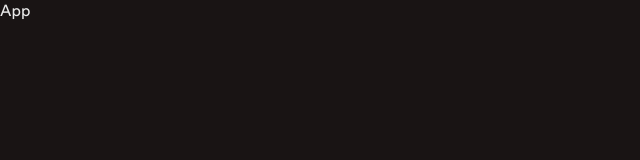
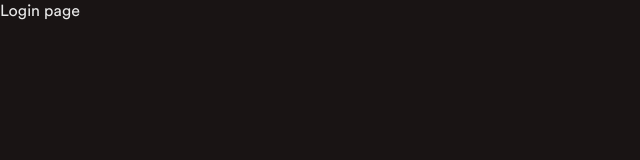
Before and after one commit to DavidShefcik/spotify-queue, a React (Vite) app in the folder frontend/: page /login in a window 1280 px wide. Shown: the top 160 px of the page, without its empty margins (0-640 px from the left). Built offline with nearby package versions, Linux system fonts and the light colour scheme.

Commit message:
Frontend navigation

```diff
--- a/frontend/package.json
+++ b/frontend/package.json
@@ -8,8 +8,10 @@
   },
   "dependencies": {
     "aphrodite": "^2.4.0",
+    "axios": "^0.24.0",
     "react": "^17.0.2",
-    "react-dom": "^17.0.2"
+    "react-dom": "^17.0.2",
+    "react-router-dom": "^6.2.1"
   },
   "devDependencies": {
     "@types/react": "^17.0.33",
--- /dev/null
+++ b/frontend/src/context/GlobalContextProvider.tsx
@@ -0,0 +1,9 @@
+import { ReactChild } from "react";
+
+interface Props {
+  children: ReactChild;
+}
+
+export default function GlobalContextProvider({ children }: Props) {
+  return <>{children}</>;
+}
--- a/frontend/src/layout/App.tsx
+++ b/frontend/src/layout/App.tsx
@@ -1,7 +1,10 @@
+import Navigation from "./Navigation";
+import GlobalContextProvider from "~/context/GlobalContextProvider";
+
 export default function App() {
   return (
-    <div>
-      <p>App</p>
-    </div>
+    <GlobalContextProvider>
+      <Navigation />
+    </GlobalContextProvider>
   );
 }
--- /dev/null
+++ b/frontend/src/layout/Navigation.tsx
@@ -0,0 +1,17 @@
+import { BrowserRouter, Routes, Route } from "react-router-dom";
+
+import LoginPage from "~/pages/Login";
+import HomePage from "~/pages/Home";
+import NotFoundPage from "~/pages/NotFound";
+
+export default function Navigation() {
+  return (
+    <BrowserRouter>
+      <Routes>
+        <Route path="/" element={<HomePage />} />
+        <Route path="/login" element={<LoginPage />} />
+        <Route path="*" element={<NotFoundPage />} />
+      </Routes>
+    </BrowserRouter>
+  );
+}
--- /dev/null
+++ b/frontend/src/pages/Home.tsx
@@ -0,0 +1,7 @@
+export default function HomePage() {
+  return (
+    <div>
+      <p>Home page</p>
+    </div>
+  );
+}
--- /dev/null
+++ b/frontend/src/pages/Login.tsx
@@ -0,0 +1,7 @@
+export default function LoginPage() {
+  return (
+    <div>
+      <p>Login page</p>
+    </div>
+  );
+}
--- /dev/null
+++ b/frontend/src/pages/NotFound.tsx
@@ -0,0 +1,7 @@
+export default function NotFoundPage() {
+  return (
+    <div>
+      <p>Not found page</p>
+    </div>
+  );
+}
```
Also changed, not shown: 1 other file (tests, documents, lock files or other folders).
